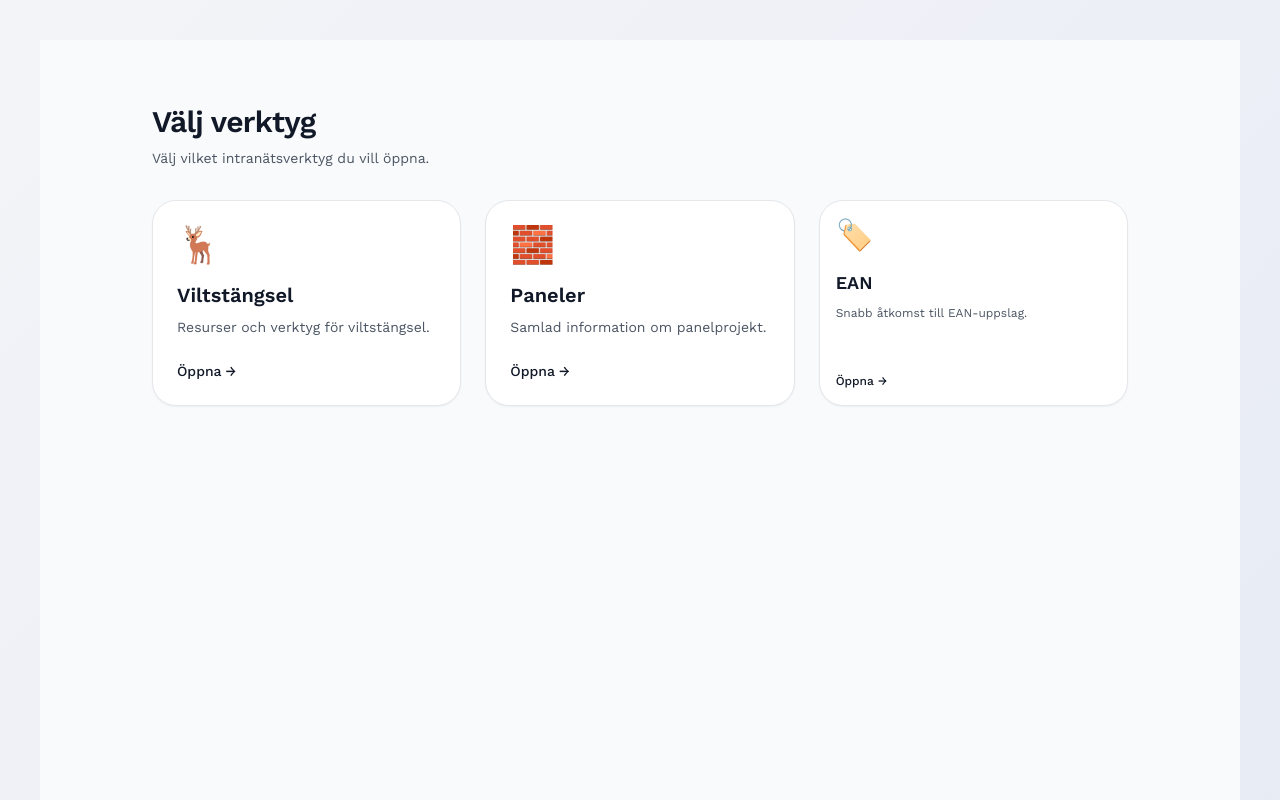
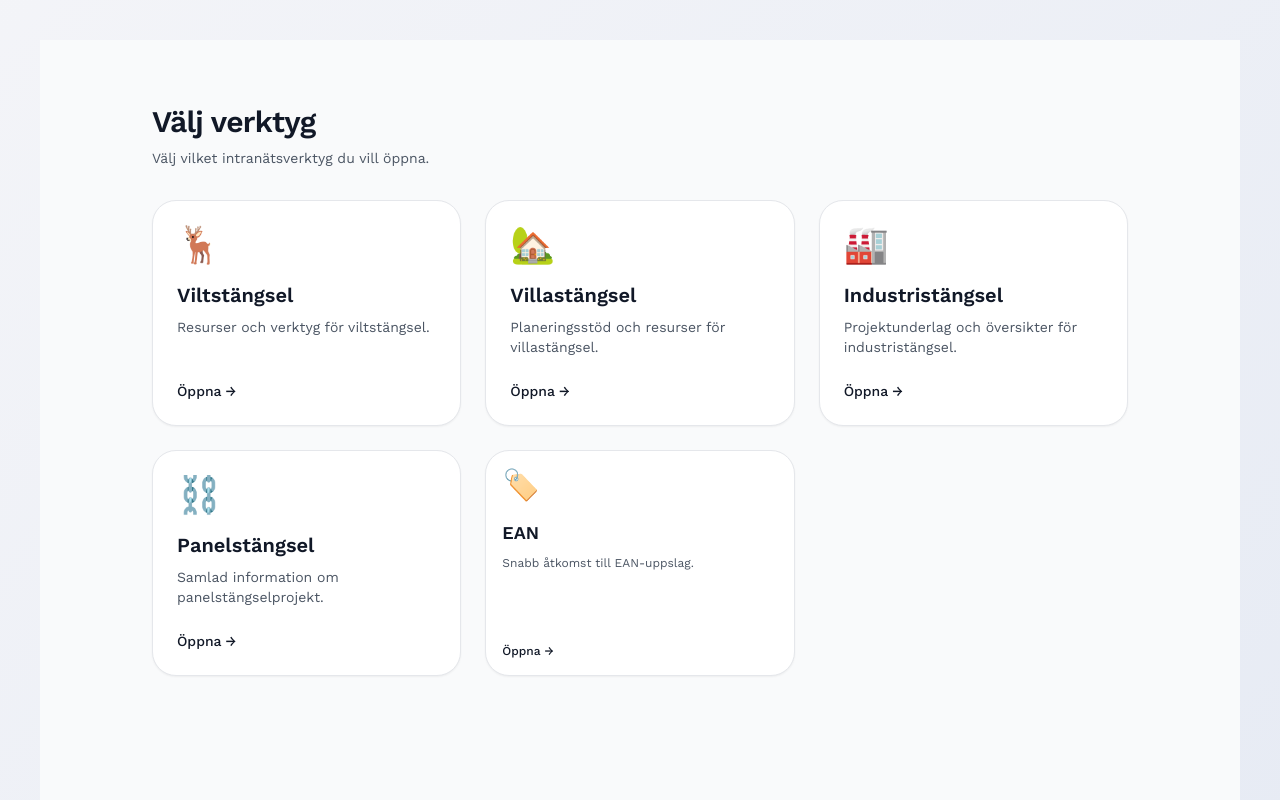
Before and after one commit to stockenb/saljstod-copy, a Next.js app: page / in a window 1280 px wide. Shown: the top 800 px of the page. Built offline with nearby package versions, Linux system fonts and the light colour scheme; no server answers.

Commit message:
Add fence category cards to homepage

```diff
--- a/app/page.tsx
+++ b/app/page.tsx
@@ -9,9 +9,21 @@ const cards = [
   },
   {
     href: "https://karta.nilsahlgren.se",
-    title: "Paneler",
-    description: "Samlad information om panelprojekt.",
-    emoji: "🧱",
+    title: "Villastängsel",
+    description: "Planeringsstöd och resurser för villastängsel.",
+    emoji: "🏡",
+  },
+  {
+    href: "https://karta.nilsahlgren.se",
+    title: "Industristängsel",
+    description: "Projektunderlag och översikter för industristängsel.",
+    emoji: "🏭",
+  },
+  {
+    href: "https://karta.nilsahlgren.se",
+    title: "Panelstängsel",
+    description: "Samlad information om panelstängselprojekt.",
+    emoji: "⛓️",
   },
   {
     href: "https://karta.nilsahlgren.se",
```
